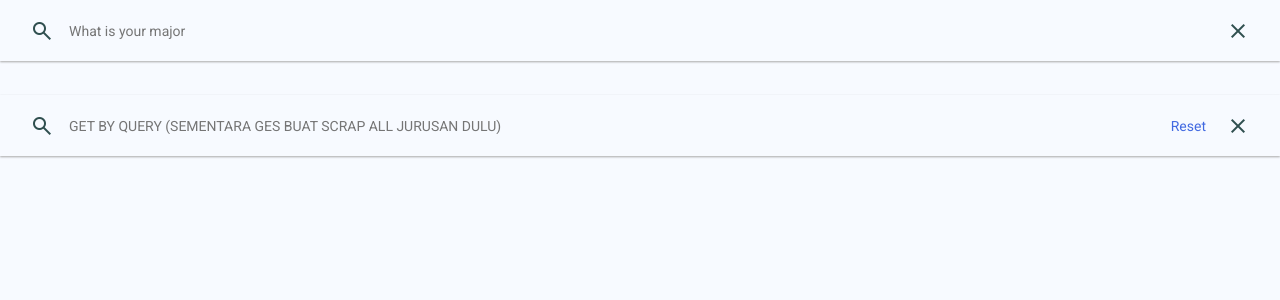
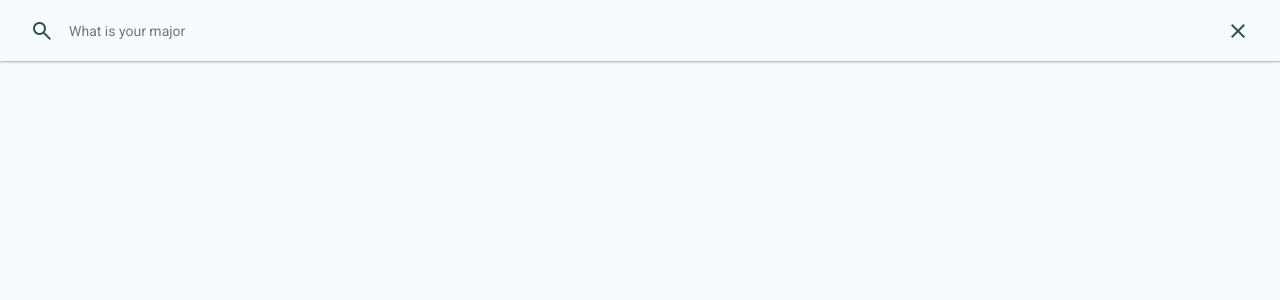
Before and after one commit to AgileRE-2023/stakeholder-requirement-retriever, a Django app: page /search in a window 1280 px wide. Shown: the top 300 px of the page. Run offline with Django 4.2, Linux system fonts and the light colour scheme; data that the repository does not hold is empty; some libraries are stand-ins or nearby versions.

Commit message:
validasi js dan searchbox

```diff
--- a/static/css/style.css
+++ b/static/css/style.css
@@ -292,15 +292,15 @@ a, #search-button{
 
 .search .sb-container .result-box{
     width: 100%;
-    max-height: 335px;
+    /* max-height: 339px; */
     overflow-y: scroll;
+    padding-top: 8px;
 }
 
 .search .sb-container .result-box ul{
     width: 100%;
     font-size: 14px;
-    margin-top: -45px;
-    padding-top: 115px;
+    margin-top: 45px;
     padding-bottom: 5px;
     border-radius: 10px;
     position: relative;
@@ -309,13 +309,14 @@ a, #search-button{
 
 .search .sb-container .result-box ul li{
     background: transparent;
-    padding: 10px 36px;
+    padding: 8px 36px;
     cursor: pointer;
     transition: 0.3 ease;
 }
 
 .search .sb-container .result-box ul li:hover{
     background: #E6E6FA;
+    color: var(--blue);
 }
 /* ini batas akhir search section */
 
--- a/static/js/validateinput.js
+++ b/static/js/validateinput.js
@@ -20,52 +20,40 @@ document.addEventListener("DOMContentLoaded", function () {
 
   var searchButton = document.getElementById("search-button");
     searchButton.addEventListener("click", function (event) {
-        // Prevent the default button behavior (page reload)
         event.preventDefault();
-        // Validate the input value before submitting the form
-        var inputValue = inputBox.value;
-        if (inputValue && majors.includes(inputValue)) {
-        // Input is not empty and matches a major, submit the form
         searchForm.submit();
-        } else {
-        // Display an error message
-        showNotification("No history found for the specified major. Please input the major in the search field.");
-        }
     });
 
-
-
-  inputBox.addEventListener("input", function () {
-    resetButton.style.display = inputBox.value.trim() !== '' ? 'block' : 'none';
-    var query = this.value.toLowerCase();
-    var matches = majors.filter(function (major) {
-      // Split the major into words
-      var words = major.toLowerCase().split(" ");
-
-      // Check if any word or the major itself matches the query
-      return words.some(function (word) {
-        return word.startsWith(query) || major.toLowerCase().startsWith(query);
-      });
-    });
-
-    displayResults(matches);
-  });
 
   inputBox.addEventListener("keydown", function (event) {
     if (event.key === "Enter") {
       // Prevent the default behavior (form submission)
       event.preventDefault();
-      // Validate the input value before submitting the form
-      var inputValue = inputBox.value;
-      if (inputValue && majors.includes(inputValue)) {
-        // Input is not empty and matches a major, submit the form
-        searchForm.submit();
-      } else {
-        // Display an error message
-        showNotification("No history found for the specified major. Please input the major in the search field.")
-      }
+      searchForm.submit();
     }
   });
+
+  inputBox.addEventListener("click", function () {
+    var inputValue = this.value.trim().toLowerCase();
+    var matchingResults = majors.filter(function (major) {
+      return major.toLowerCase().includes(inputValue);
+    });
+
+    displayResults(matchingResults);
+  });
+
+
+    inputBox.addEventListener("input", function () {
+      resetButton.style.display = inputBox.value.trim() !== '' ? 'block' : 'none';
+      var query = this.value.trim().toLowerCase();
+
+      // Filter majors that start with the query
+      var matches = majors.filter(function (major) {
+        return major.toLowerCase().startsWith(query);
+      });
+
+      displayResults(matches);
+    });
 
 
 
@@ -80,6 +68,8 @@ document.addEventListener("DOMContentLoaded", function () {
       inputBox.value = "";
 
     });
+
+    results.sort();
 
     results.forEach(function (result) {
       var listItem = document.createElement("li");
@@ -104,14 +94,4 @@ document.addEventListener("DOMContentLoaded", function () {
     }
   }
 
-  function showNotification(message) {
-    // Displaying a notification from preventing the default action of the "Enter" button
-    Swal.fire({
-      icon: 'error',
-      title: 'Error!',
-      text: message,
-    }).finally(() => {
-      window.location.href = '/search';
-    });
-  }
 });
--- a/templates/search.html
+++ b/templates/search.html
@@ -39,7 +39,7 @@
       </div>
     </section>
 
-    <section class="search">
+    {% comment %} <section class="search">
       <div class="sb-container">
         <form action="{% url 'getByQuery' %}" method="POST" class="search-box" id="search-form">
           {% csrf_token %}
@@ -58,7 +58,7 @@
       </div>
     </section>
 
-    <a href="/search"><button type="button" class="swal2-confirm swal2-styled" aria-label="" style="display: inline-block;">OK</button></a>
+    <a href="/search"><button type="button" class="swal2-confirm swal2-styled" aria-label="" style="display: inline-block;">OK</button></a> {% endcomment %}
 
     <script>
       // Tombol close akan mengarahkan pengguna ke halaman yang sebelumnya diakses
```
Also changed, not shown: templates/faq.html (+16 -9 lines).
